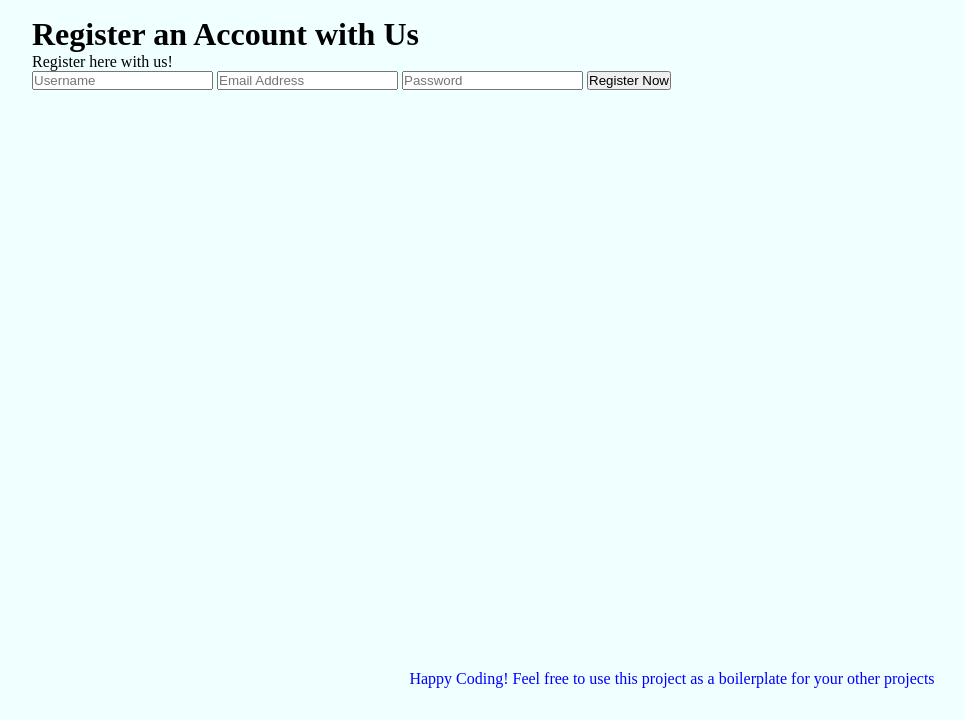
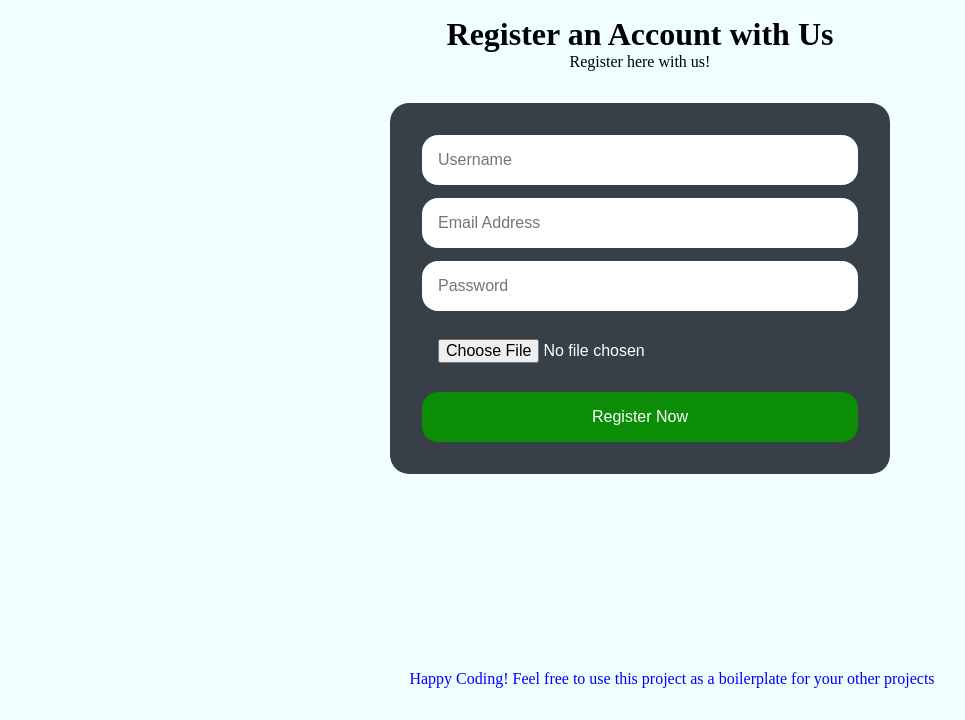
Before and after one commit to Cre8steveDev/Flask_App_Tutorial, a Flask app: page /register in a window 1280 px wide. Shown: the part 80-800 px from the top of the page, without its empty margins (0-965 px from the left). Run offline with Flask 3, Linux system fonts and the light colour scheme; parts of the project's set-up code (start-up, migrations or seed data) failed here and were passed over.

Commit message:
Completing the login/register functionality - finishing touches

```diff
--- a/app.py
+++ b/app.py
@@ -2,8 +2,29 @@ from flask import Flask
 from blueprints.main_blueprint import main_views
 from blueprints.auth_blueprint import auth_views
 
+from flask_login import LoginManager
+from models.database import db, user, User
+from bson import ObjectId
+
 # create an instance of the flask application
 app = Flask(__name__)
 
+app.secret_key = "ENTER_YOUR_SECRET_KEY"
+
 app.register_blueprint(main_views)
 app.register_blueprint(auth_views)
+
+login = LoginManager(app)
+login.login_view = "/login"
+
+#setup the login user loader
+@login.user_loader
+def load_user(id):
+	"""Confirm user exists in database then use else return None"""
+	cur_user = user.find_one({"_id": ObjectId(id)})
+
+	if cur_user is None:
+		return None
+
+	# Create a user instance from the retrieved user
+	return User(cur_user.get("username"), str(cur_user.get("_id")))
--- a/blueprints/auth_blueprint.py
+++ b/blueprints/auth_blueprint.py
@@ -1,5 +1,6 @@
-from flask import Blueprint, request, render_template
-from flask import redirect
+from flask import Blueprint, request, render_template, redirect
+from flask_login import login_required, logout_user, current_user, login_user, flash
+from werkzeug.security import generate_password_hash, check_password_hash
 
 auth_views = Blueprint("auth", __name__)
 
@@ -8,17 +9,105 @@ auth_views = Blueprint("auth", __name__)
 def register():
     # Define application logic for homepage
     if request.method == "POST":
-        # Enter logic for processing registration
-        return render_template("login.html")
+        uploaded_file = request.files['picture']
+        username = request.form.get("username")
+        email = request.form.get("email")
+        password = request.form.get("password")
 
+        # Save the uploaded file to a directory on your server
+        # Preferably in a folder you define in your app directory
+        # example in static/profile_pic/
+        uploaded_file.save(f"/static/profile_pic/{uploaded_file.filename}")
+
+        # Implement database logic to register user
+        # Create a dictionary of your user details to insert into the MongoDB Collection for a new User
+        new_user = {
+            "username": username,
+            "email": email,
+            "password": generate_password_hash(password),
+            "profile_pic": f"/static/profile_pic/{uploaded_file.filename}"
+        }
+        try:
+            # Retrieve the usercollection from database
+            from models.database import user
+
+            # Check if the email/username already exists in db
+            check_email = user.find_one({"email": request.form.get("email")})
+            check_username = user.find_one({"username": request.form.get("username")})
+
+            if check_email or check_username:
+                flash("Credentials Already in use!", "error")
+                return redirect("/register")
+
+            new_user = user.insert_one(new_user)
+            return redirect("/login")
+
+        # If any error occurs, we can catch it
+        except Exception as e:
+            print(e)
+            flash("Error occured during registration. Try again!", "error")
+            return redirect("/register"),
+
+    # When it's a GET request we sent the html form
     return render_template("register.html")
 
 
 @auth_views.route("/login", strict_slashes=False, methods=["GET", "POST"])
 def login():
     # Define application logic for profile page
+    # If a user alredy exists and tries to be funny by
+    # manually entering the /login route, they should be
+    # redirected to the index page
+    if current_user.is_authenticated:
+        return redirect("/")
+
     if request.method == "POST":
         # Enter logic for processing registration
-        return redirect("/profile")
+        from models.database import user, User
 
+        # Get username and password from the form
+        username = request.form.get("username")
+        user_password = request.form.get("password")
+
+        # Retrieve user from the database with username
+        find_user = user.find_one({"username": username})
+
+        # Return an error if user not in database
+        if find_user == None:
+            flash("Invalid Login Credentials!", "error")
+            return redirect("/login")
+
+        # Compare the user's password with the password returned from db
+
+        is_valid_password = check_password_hash(find_user.get("password"), user_password)
+
+        # If password does not match, redirect user to login again
+        if not is_valid_password:
+            flash("Invalid Login Credentials!", "error")
+            return redirect("/login")
+
+        # At this point all is well; so instantiate the User class
+        # This is to enable the Flask-Login Extension kick in
+        log_user = User(find_user.get("username"), str(find_user.get("_id")))
+
+        # use the login_user function imported from flask_login
+        login_user(log_user)
+
+        # Then return the user to the index page after sucess
+        return redirect("/")
+
+        # Make sure to do proper error handling with try/except
+        # I don't want to make the code too bulky
+
+    # for Get request to the route, we sent the html form
     return render_template("login.html")
+
+
+# Create Sign Out Route
+@auth_views.route("/logout", strict_slashes=False)
+@login_required
+def logout():
+    # We wrap the logout function with @login_required decorator
+    # So that only logged in users should be able to 'log out'
+    logout_user()
+    return redirect("/")
--- a/requirements.txt
+++ b/requirements.txt
@@ -1,7 +1,10 @@
 blinker==1.7.0
 click==8.1.7
+dnspython==2.6.1
 Flask==3.0.3
+Flask-Login==0.6.3
 itsdangerous==2.1.2
 Jinja2==3.1.3
 MarkupSafe==2.1.5
+pymongo==4.6.3
 Werkzeug==3.0.2
--- /dev/null
+++ b/static/css/register.css
@@ -0,0 +1,45 @@
+main {
+  display: flex;
+  flex-direction: column;
+  justify-content: center;
+  align-items: center;
+}
+
+form {
+  width: 90%;
+  max-width: 500px;
+  margin-inline: auto;
+  display: flex;
+  flex-direction: column;
+  padding: 2rem;
+  gap: 0.8rem;
+  background-color: rgb(54, 64, 70);
+  margin-top: 2rem;
+  border-radius: 1.2rem;
+
+  input,
+  button {
+    width: 100%;
+    padding: 1rem;
+    font-size: 1rem;
+    border-radius: 1rem;
+    border: 0;
+
+    &:focus {
+      outline: none;
+    }
+  }
+
+  input[type='file'] {
+    color: white;
+  }
+
+  button {
+    background-color: rgb(11, 141, 7);
+    color: white;
+
+    &:hover {
+      opacity: 80%;
+    }
+  }
+}
--- a/templates/login.html
+++ b/templates/login.html
@@ -13,8 +13,8 @@
 
 {% block body_content %}
 <main class="main-container">
-	<h1 class="main-header">Register an Account with Us</h1>
-	<p class="main-subtitle">Register here with us!</p>
+	<h1 class="main-header">Log into your account!</h1>
+	<p class="main-subtitle">Welcome back dear user.</p>
 
 	<form action="/login" method="post">
 		<input type="text" name="username" id="username" required placeholder="Username"/>
--- a/templates/profile.html
+++ b/templates/profile.html
@@ -6,7 +6,8 @@
 	<p class="main-subtitle">Our little project is for learning building apps with Flask!</p>
 
 	<section>
-		Links go here!
+		<h1>This will be the protected route in the application.</h1>
+		<p>Only Logged In Users can access this route1</p>
 	</section>
 </main>
 {% endblock body_content %}
--- a/templates/register.html
+++ b/templates/register.html
@@ -16,10 +16,12 @@
 	<h1 class="main-header">Register an Account with Us</h1>
 	<p class="main-subtitle">Register here with us!</p>
 
-	<form action="/register" method="post">
+	<form action="/register" method="post" enctype="multipart/form-data">
 		<input type="text" name="username" id="username" required placeholder="Username"/>
 		<input type="email" name="email" id="email" required placeholder="Email Address"/>
 		<input type="password" name="password" id="password" required placeholder="Password" />
+
+		<input type="file" name="picture" id="picture">
 
 		<button>Register Now</button>
 	</form>
```
Also changed, not shown: blueprints/main_blueprint.py (+10 -1 lines), models/database.py (added, +30 -0 lines), static/js/register.js (added).
